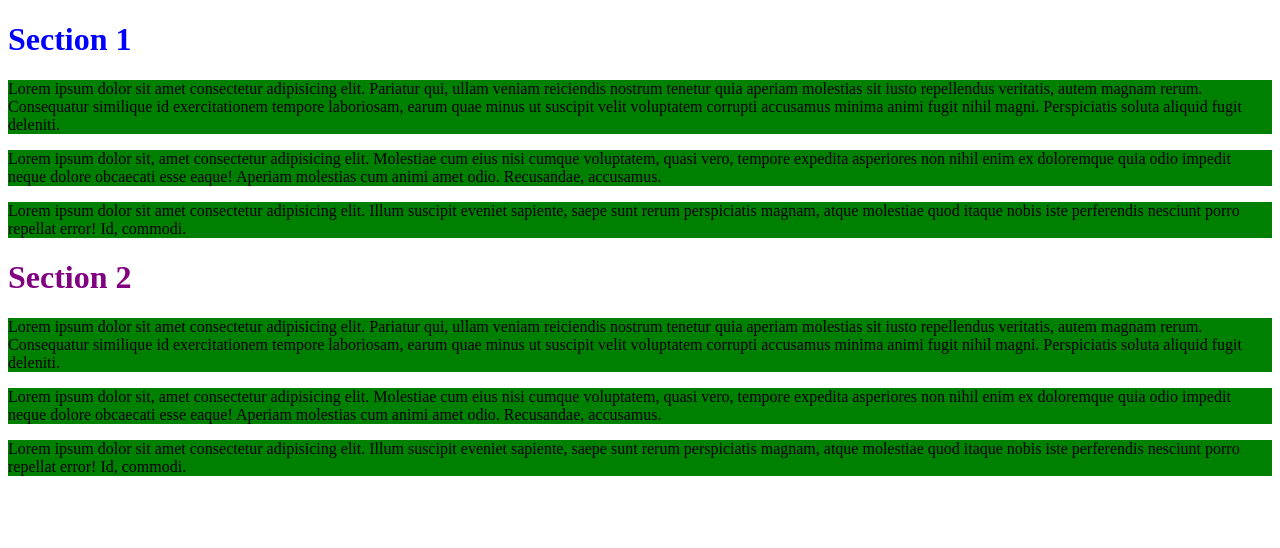
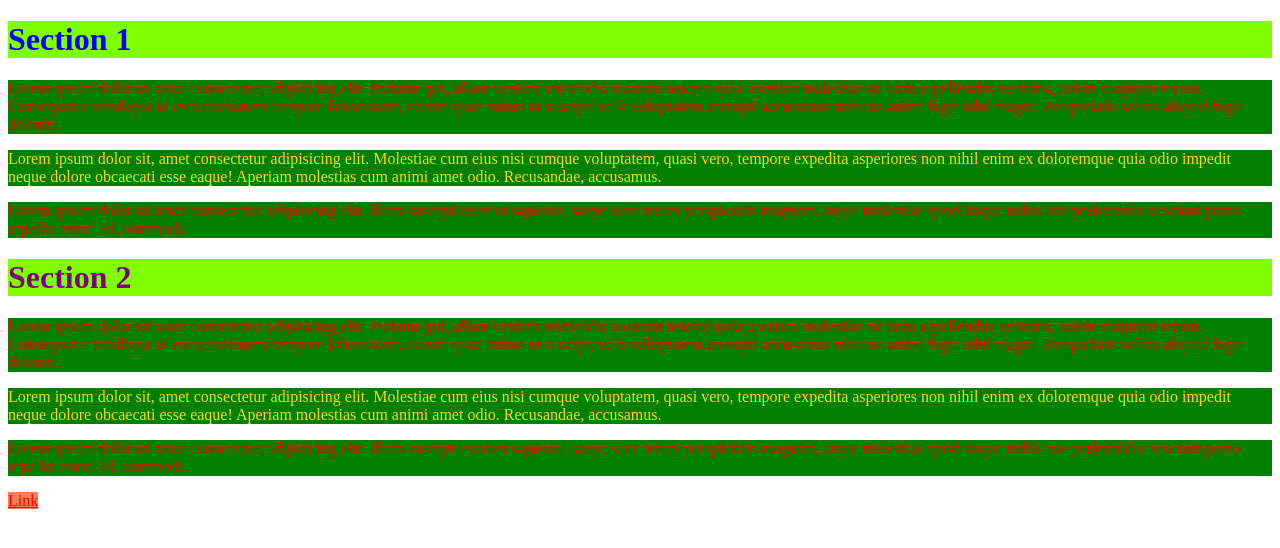
Before and after one commit to toaha-unc/Meta-CSS-Practice, a plain HTML site: page index.html in a window 1280 px wide. Drawn offline with Linux system fonts and the light colour scheme.

Commit message:
feat: add css id selector different functionalities

```diff
--- a/index.html
+++ b/index.html
@@ -6,9 +6,9 @@
     <title>CSS Selectors</title>
     <link rel="stylesheet" href="style.css" />
   </head>
-  <body>
-    <h1>Section 1</h1>
-    <p>
+  <body id="whole">
+    <h1 class="h-one">Section 1</h1>
+    <p id="first">
       Lorem ipsum dolor sit amet consectetur adipisicing elit. Pariatur qui,
       ullam veniam reiciendis nostrum tenetur quia aperiam molestias sit iusto
       repellendus veritatis, autem magnam rerum. Consequatur similique id
@@ -16,7 +16,7 @@
       voluptatem corrupti accusamus minima animi fugit nihil magni. Perspiciatis
       soluta aliquid fugit deleniti.
     </p>
-    <p>
+    <p class="second">
       Lorem ipsum dolor sit, amet consectetur adipisicing elit. Molestiae cum
       eius nisi cumque voluptatem, quasi vero, tempore expedita asperiores non
       nihil enim ex doloremque quia odio impedit neque dolore obcaecati esse
@@ -38,7 +38,7 @@
       voluptatem corrupti accusamus minima animi fugit nihil magni. Perspiciatis
       soluta aliquid fugit deleniti.
     </p>
-    <p>
+    <p class="second">
       Lorem ipsum dolor sit, amet consectetur adipisicing elit. Molestiae cum
       eius nisi cumque voluptatem, quasi vero, tempore expedita asperiores non
       nihil enim ex doloremque quia odio impedit neque dolore obcaecati esse
@@ -50,5 +50,6 @@
       quod itaque nobis iste perferendis nesciunt porro repellat error! Id,
       commodi.
     </p>
+    <a href="www.google.com" class="second">Link</a>
   </body>
 </html>
--- a/style.css
+++ b/style.css
@@ -8,3 +8,22 @@ p{
 #header1 {
     color: purple;
 }
+p.second {
+    color: gold;
+}
+
+.second {
+    color: red;
+}
+
+#whole{
+    color: red;
+}
+
+#whole h1 {
+    background-color: chartreuse;
+}
+
+#whole > a {
+    background-color: coral;
+}
```
